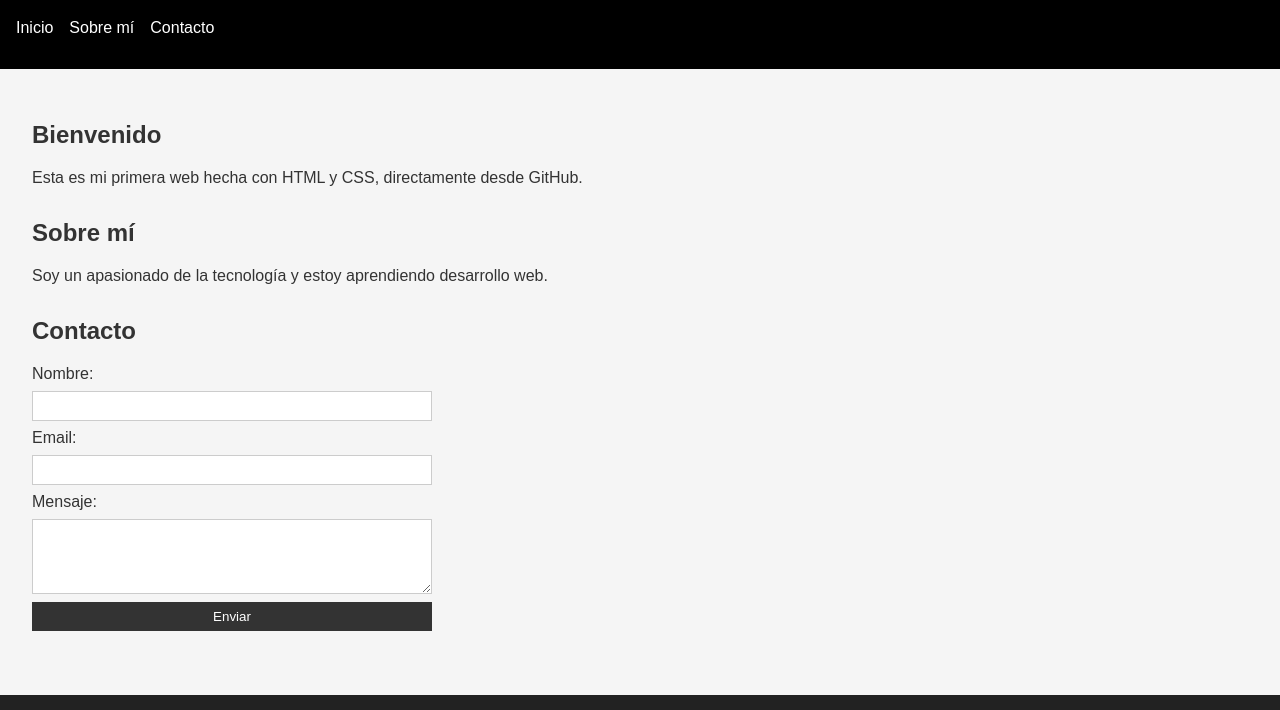
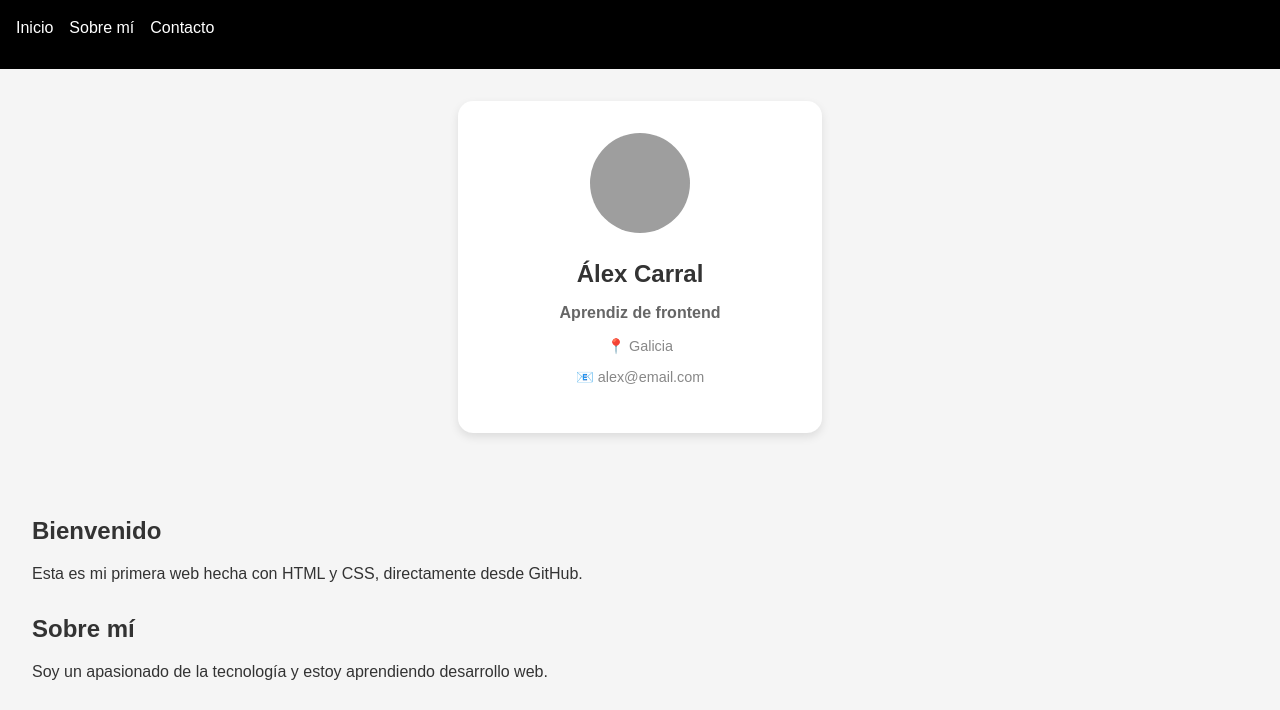
Before and after one commit to lx-vzqz/learn, a plain HTML site: page index.html in a window 1280 px wide. Shown: the part 77-787 px from the top of the page. Drawn offline with Linux system fonts and the light colour scheme; grey boxes are pictures that could not be loaded.

Commit message:
prueba id

```diff
--- a/index.html
+++ b/index.html
@@ -17,6 +17,14 @@
       </ul>
     </nav>
   </header>
+<section class="profile-card">
+  <img src="https://i.pravatar.cc/150?img=3" alt="Foto de perfil" class="profile-img" />
+
+  <h2>Álex Carral</h2>
+  <p class="rol">Aprendiz de frontend</p>
+  <p class="ubicacion">📍 Galicia</p>
+  <p class="email">📧 alex@email.com</p>
+</section>
 
   <main>
     <section id="inicio">
--- a/style.css
+++ b/style.css
@@ -85,3 +85,38 @@ footer {
     text-align: center;
   }
 }
+
+.profile-card {
+  background-color: #fff;
+  padding: 2em;
+  max-width: 300px;
+  margin: 2em auto;
+  text-align: center;
+  border-radius: 15px;
+  box-shadow: 0 4px 10px rgba(0, 0, 0, 0.1);
+  font-family: sans-serif;
+}
+
+.profile-img {
+  width: 100px;
+  height: 100px;
+  border-radius: 50%;
+  object-fit: cover;
+  margin-bottom: 1em;
+}
+
+.profile-card h2 {
+  margin: 0.3em 0;
+  color: #333;
+}
+
+.rol {
+  font-weight: bold;
+  color: #666;
+}
+
+.ubicacion,
+.email {
+  font-size: 0.9em;
+  color: #888;
+}
```
